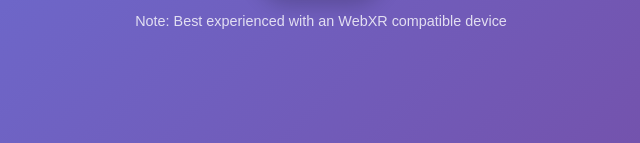
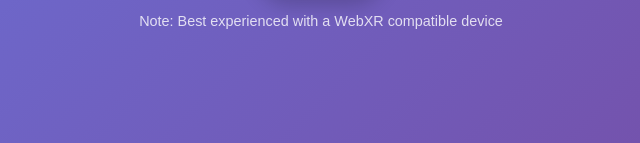
Before and after one commit to NicoZanzan/security-awareness-xr, a website: page index.html in a window 1280 px wide. Shown: the part 654-797 px from the top of the page, 319-959 px from the left. Drawn offline with nearby package versions, Linux system fonts and the light colour scheme.

Commit message:
fix typo

```diff
--- a/index.html
+++ b/index.html
@@ -15,7 +15,7 @@
         <div style="margin-bottom: 1rem;">
             <button class="start-button" id="startButton" style="display: inline-block;">Start</button>
         </div>
-        <p class="device-note" style="text-align: center;">Note: Best experienced with an WebXR compatible device</p>
+        <p class="device-note" style="text-align: center;">Note: Best experienced with a WebXR compatible device</p>
     </div>
 
     <div class="landing-page" id="endPage">
```
Also changed, not shown: qr-code.png.
